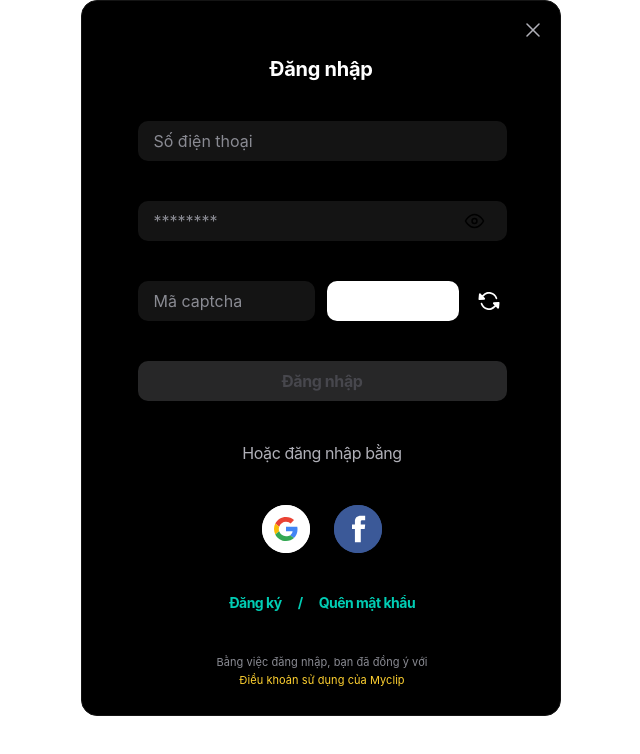
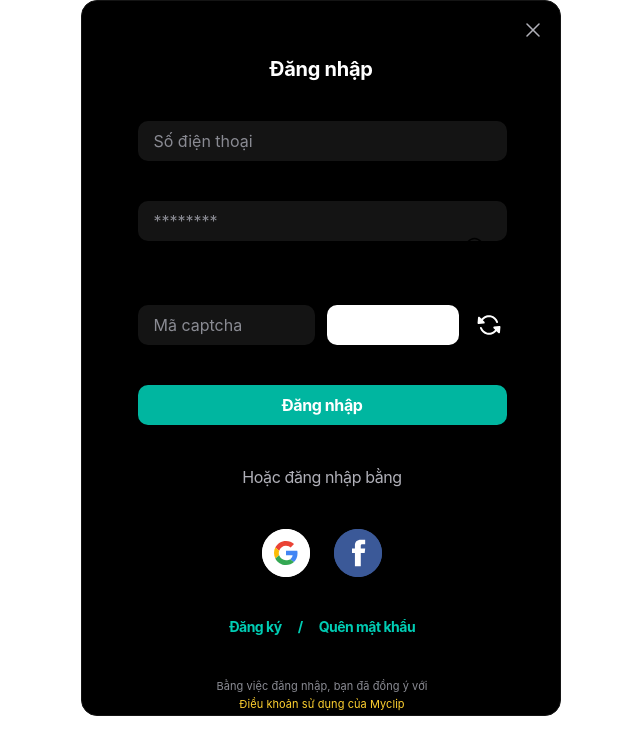
Before and after one commit to LinhBM/my-clip, a React (Create React App) app: page / in a window 1280 px wide. Shown: the top 754 px of the page, without its empty margins (319-959 px from the left). Built offline with nearby package versions, Linux system fonts and the light colour scheme.

Commit message:
co the dang nhap

```diff
--- a/src/Login/LoginFormSvg.js
+++ b/src/Login/LoginFormSvg.js
@@ -4,13 +4,13 @@ function form() {
       <input
         type="text"
         placeholder="Số điện thoại"
-        className="w-full px-4 py-[9.5px] h-10 rounded-[10px] bg-[#141414] placeholder-[#8A8B93] text-[#8A8B93] text-base font-normal"
+        className="w-full px-4 py-[9.5px] h-10 rounded-[10px] bg-[#141414] placeholder-[#8A8B93] text-[#8A8B93] text-base font-normal outline-none"
       />
-      <div className="relative">
+      <div className="relative after:content-['sdf'] after">
         <input
           type="text"
           placeholder="********"
-          className="w-full px-4 py-[9.5px] h-10 rounded-[10px] bg-[#141414] placeholder-[#8A8B93] text-[#8A8B93] text-base font-normal pr-16"
+          className="w-full px-4 py-[9.5px] h-10 rounded-[10px] bg-[#141414] placeholder-[#8A8B93] text-[#8A8B93] text-base font-normal pr-16 outline-none"
         />
         <div className="absolute bottom-0 right-0 w-16 h-10 flex justify-center items-center">
           <svg
@@ -39,14 +39,14 @@ function form() {
       </div>
       <div className="flex w-full gap-3">
         <input
-          className="w-[177px] px-4 py-[9.5px] h-10 rounded-[10px] bg-[#141414] placeholder-[#8A8B93] text-[#8A8B93] text-base font-normal"
+          className="w-[177px] px-4 py-[9.5px] h-10 rounded-[10px] bg-[#141414] placeholder-[#8A8B93] text-[#8A8B93] text-base font-normal outline-none"
           placeholder="Mã captcha"
         />
         <div className="bg-white w-[132px] h-10 rounded-[10px]"></div>
         <div className="flex-1 flex justify-center items-center">
           <svg
-            width="22"
-            height="18"
+            width="24"
+            height="24"
             viewBox="0 0 22 18"
             fill="none"
             xmlns="http://www.w3.org/2000/svg"
@@ -62,9 +62,15 @@ function form() {
           </svg>
         </div>
       </div>
+      {/* <button
+        type="submit"
+        className="bg-[#272728] text-[#47474D] w-full h-10 rounded-[10px] text-base font-bold tracking-[-0.408px]"
+      >
+        Đăng nhập
+      </button> */}
       <button
         type="submit"
-        className="bg-[#272728] text-[#47474D] w-full h-10 rounded-[10px] text-base font-bold tracking-[-0.408px]"
+        className="bg-[#00B6A0] text-[#ffffff] w-full h-10 rounded-[10px] text-base font-bold tracking-[-0.408px]"
       >
         Đăng nhập
       </button>
```
